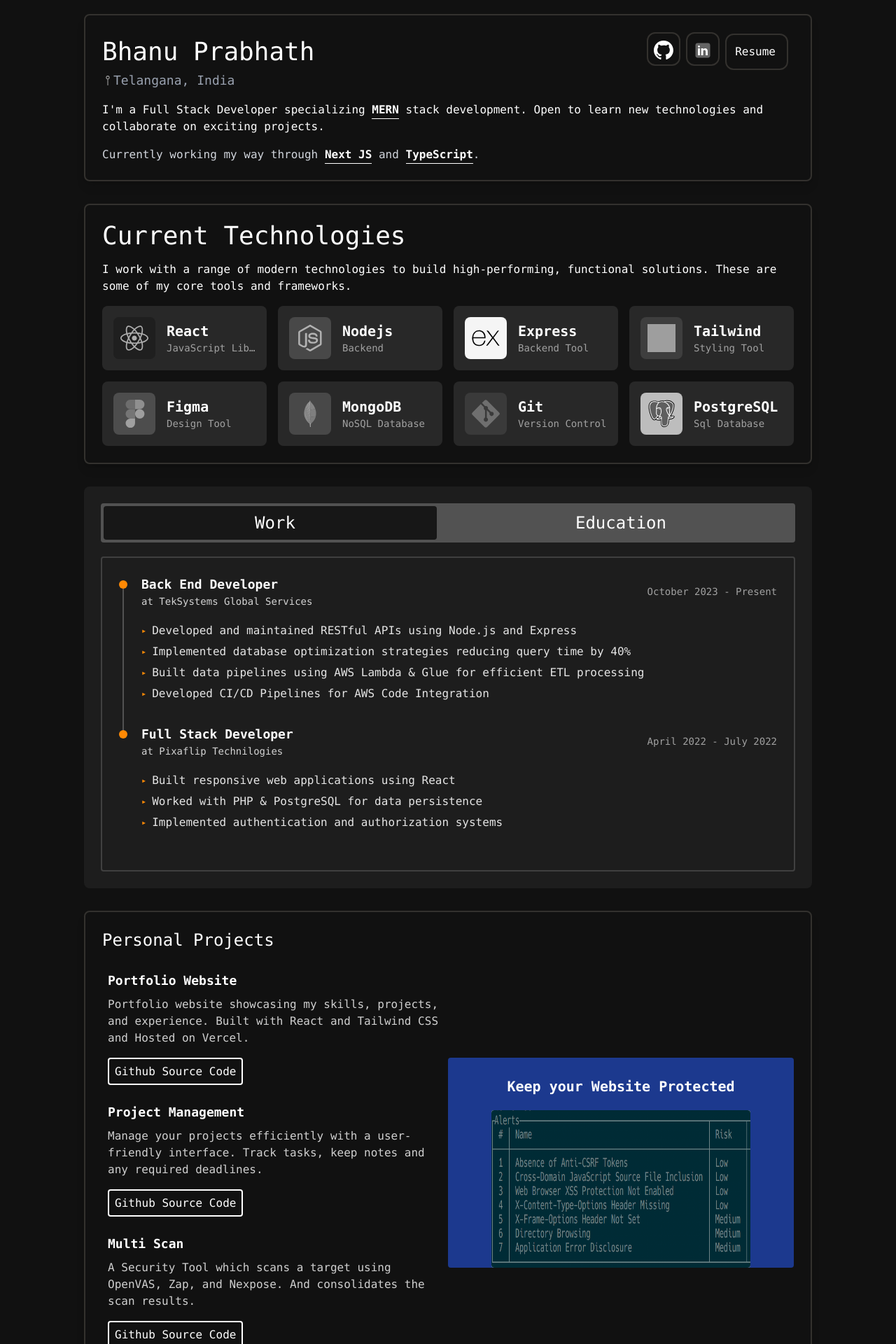
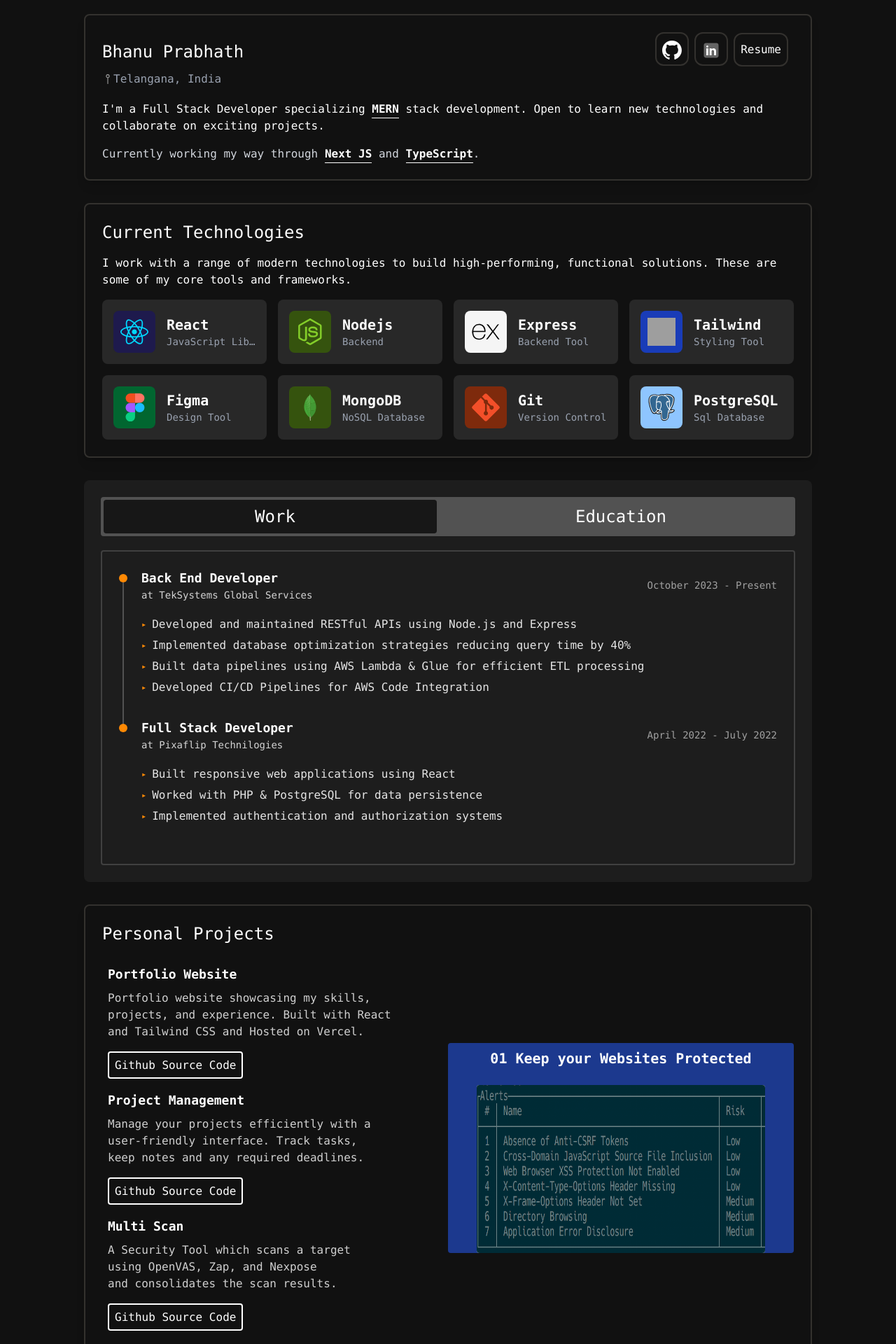
Before and after one commit to bhanu7410/Portfolio, a React (Vite) app: page / in a window 1280 px wide. Shown: the top 1920 px of the page at 70% size. Built offline with nearby package versions, Linux system fonts and the light colour scheme; grey boxes are pictures that could not be loaded.

Commit message:
I will sleep

```diff
--- a/src/components/Header.jsx
+++ b/src/components/Header.jsx
@@ -9,7 +9,6 @@
 import nextjsLogo from "../assets/ICONS/Next.js Icon.svg";
 import typescriptLogo from "../assets/ICONS/TypeScript Icon.svg";
 import pin from "../assets/pin.svg";
-import rightArrow from "../assets/ArrowRight.png";
 
 import IconPop from "./util/IconPop";
 import SocialIconButton from "./util/SocialIconButton";
@@ -18,7 +17,7 @@
 	return (
 		<Card>
 			<div className="flex h-full items-center justify-start">
-				<div className="inline-block grow text-4xl">Bhanu Prabhath</div>
+				<div className="inline-block grow text-2xl">Bhanu Prabhath</div>
 
 				<SocialIconButton
 					icon={githubLogo}
@@ -35,18 +34,14 @@
 					}
 				/>
 
-				<div className="group mr-2 inline-block flex-wrap rounded-xl border-2 border-stone-600/50 p-3 hover:cursor-pointer hover:border-orange-500 hover:bg-orange-500/15">
-					<span className="flex items-center gap-1 whitespace-nowrap">
+				<div className="group mr-2 inline-block h-12 -translate-y-0.75 flex-wrap rounded-xl border-2 border-stone-600/50 p-2 hover:cursor-pointer hover:border-orange-500 hover:bg-orange-500/15">
+					<div className="translate-y-0.5 transition-transform duration-300 group-hover:-translate-y-0.25">
 						Resume
-						<img
-							src={rightArrow}
-							className="inline-block h-[1.5em] w-0 align-baseline opacity-0 transition-all duration-200 ease-in group-hover:w-[1.5em] group-hover:opacity-100"
-						/>
-					</span>
+					</div>
 				</div>
 			</div>
 
-			<div className="group text-lg text-gray-400">
+			<div className="group inline-block text-gray-400">
 				<a
 					href="https://www.google.com/maps/place/Hyderabad,+Telangana,+India"
 					target="_blank"
--- a/src/components/ProjectsSection/ProjectItem.jsx
+++ b/src/components/ProjectsSection/ProjectItem.jsx
@@ -1,16 +1,14 @@
 export default function ProjectItem({ project, onHover, onLeave }) {
 	return (
-		<div
-			onMouseEnter={onHover}
-			onMouseLeave={onLeave}
-			className="mb-4 cursor-pointer p-2"
-		>
+		<div onMouseEnter={onHover} onMouseLeave={onLeave} className="p-2 pb-4">
 			<div className="text-lg font-semibold">{project.title}</div>
-			<div className="mt-2 opacity-80">{project.description}</div>
+			<div className="mt-2 text-balance opacity-80">
+				{project.description}
+			</div>
 
 			<div className="mt-6">
 				<a href={project.githubSourceCode} target="_blank" className="">
-					<div className="inline rounded border-2 p-2">
+					<div className="inline cursor-pointer rounded border-2 p-2">
 						Github Source Code
 					</div>
 				</a>
--- a/src/components/ProjectsSection/Projects.jsx
+++ b/src/components/ProjectsSection/Projects.jsx
@@ -7,29 +7,28 @@
 import { projectsData } from "./data";
 
 export default function Projects() {
-	const [hoveredProject, setHoveredProject] = useState(null);
+	const [hoveredProject, setHoveredProject] = useState(1);
 
 	return (
 		<Card>
 			<div className="text-2xl">Personal Projects</div>
 			<div className="mt-5 grid grid-cols-2">
-				<div className="">
+				<div className="mr-2">
 					{projectsData.map((project) => (
 						<ProjectItem
 							key={project.index}
 							project={project}
 							onHover={() => setHoveredProject(project.index)}
-							onLeave={() => setHoveredProject(null)}
 						/>
 					))}
 				</div>
 				<div className="flex h-full w-full items-center justify-center">
-					<div className="hidden h-[300px] w-full rounded bg-blue-900 text-xl font-bold sm:flex sm:flex-col sm:items-center sm:justify-end">
-						<div className="rounded pb-5">
-							{hoveredProject && `0${hoveredProject}`}
-							Keep your Website Protected
+					<div className="hidden h-[300px] w-full rounded bg-blue-900 text-xl font-bold sm:flex sm:flex-col sm:items-center sm:justify-between">
+						<div className="rounded pt-2 text-left text-xl">
+							{hoveredProject && `0${hoveredProject}`} Keep your
+							Websites Protected
 						</div>
-						<div className="h-3/4 w-3/4 overflow-hidden rounded bg-amber-50 text-black">
+						<div className="h-4/5 w-5/6 overflow-hidden rounded bg-amber-50">
 							<img src={image} alt="" className="h-full w-full" />
 						</div>
 					</div>
--- a/src/components/ProjectsSection/data.js
+++ b/src/components/ProjectsSection/data.js
@@ -22,7 +22,7 @@
 		title: "Multi Scan",
 		githubSourceCode: "https://github.com/bhanu7410/MultiScan",
 		description:
-			"A Security Tool which scans a target using OpenVAS, Zap, and Nexpose. And consolidates the scan results.",
+			"A Security Tool which scans a target using OpenVAS, Zap, and Nexpose and consolidates the scan results.",
 		technologies: ["Python"],
 		liveLink: "",
 	},
--- a/src/components/TechInfo.jsx
+++ b/src/components/TechInfo.jsx
@@ -3,7 +3,7 @@
 		<div
 			className={`group rounded-lg bg-neutral-700/50 p-4 transition-colors ${info.hoverBg} hover:cursor-pointer`}
 		>
-			<div className="flex items-center gap-4 grayscale group-hover:grayscale-0">
+			<div className="flex items-center gap-4">
 				<div className={`rounded-lg ${info.imgBg} flex-shrink-0 p-2.5`}>
 					<img
 						src={info.src}
--- a/src/components/Technologies.jsx
+++ b/src/components/Technologies.jsx
@@ -12,7 +12,7 @@
 export default function Technologies() {
 	return (
 		<Card>
-			<div className="pb-4 text-4xl">Current Technologies </div>
+			<div className="pb-4 text-2xl">Current Technologies </div>
 			<div>
 				I work with a range of modern technologies to build
 				high-performing, functional solutions. These are some of my core
--- a/src/components/util/SocialIconButton.jsx
+++ b/src/components/util/SocialIconButton.jsx
@@ -2,7 +2,7 @@
 	return (
 		<a href={url} target="_blank" rel="noopener noreferrer">
 			<div
-				className={`group mr-2 inline-block size-12 flex-wrap rounded-xl border-2 border-stone-600/50 p-2 hover:cursor-pointer ${hoverColor}`}
+				className={`group mr-2 inline-block h-12 w-12 flex-wrap rounded-xl border-2 border-stone-600/50 p-2 hover:cursor-pointer ${hoverColor}`}
 			>
 				<img
 					src={icon}
```
